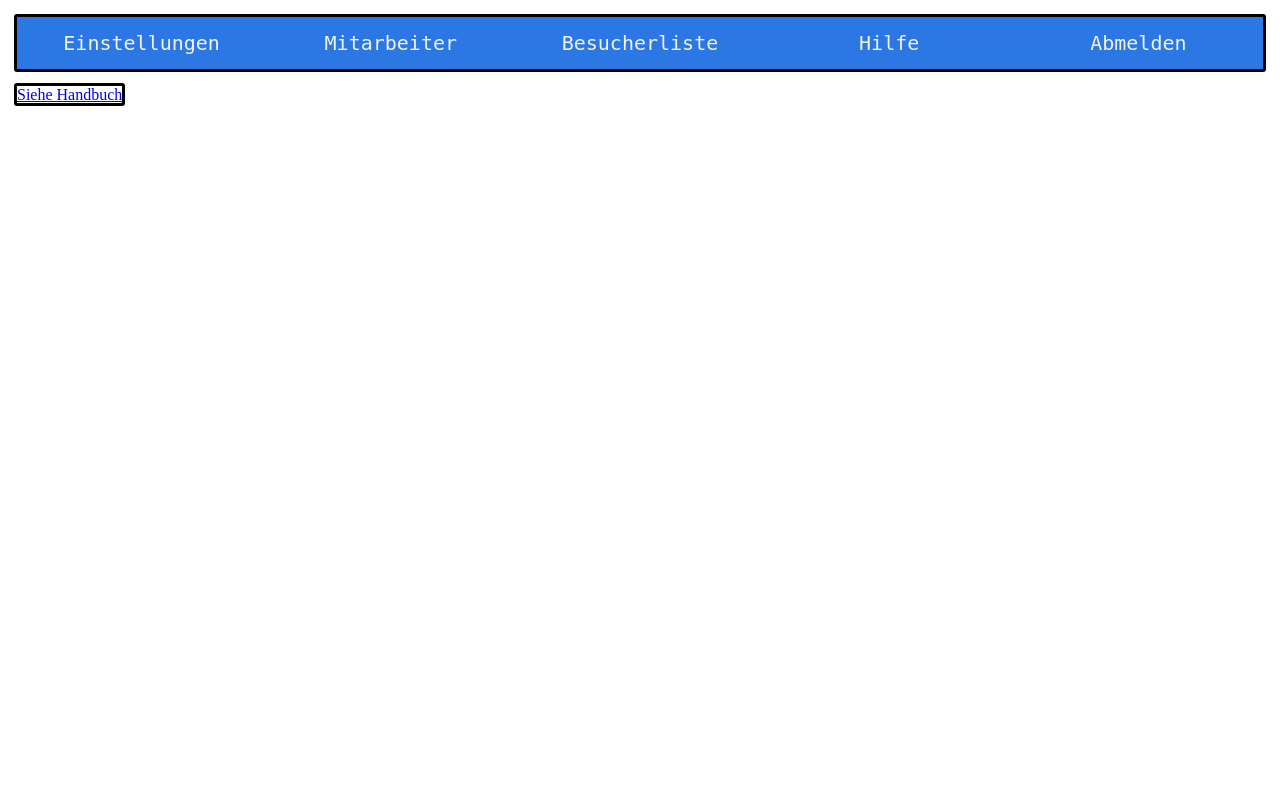
After one commit to manuelll5/visitor4u, a PHP site: page /help.php in a window 1280 px wide. The commit adds this page. Run offline with PHP 8.4, Linux system fonts and the light colour scheme.

Commit message:
Diverse Änderungen help.php, navbar.php FERTIG employee.php, help.php, logout.php, settings.php, visitorList.php HINZUGEFÜGT

```diff
--- /dev/null
+++ b/css/help.css
@@ -0,0 +1,15 @@
+@charset "UTF-8";
+/*CSS Dokument*/
+
+/*########################## HTML TAG #################################*/
+body, html {margin: 0; padding: 0; width: 100%; height: 100%;  overflow: hidden;}
+/*########################## HTML TAG #################################*/
+
+object {
+  overflow: hidden;
+  margin-left: 14px;
+  width: calc(100% - 35px);
+  height: calc(100% - 100px);
+  border-style: solid;
+  border-radius: 3px;
+}
--- /dev/null
+++ b/css/navbar.css
@@ -0,0 +1,100 @@
+@charset "UTF-8";
+
+/*################### HTML TAG #######################*/
+body, html {margin: 0; padding: 0; width: 100%; height: 100%;  overflow: hidden;}
+/*################### HTML TAG #######################*/
+
+.topnav {
+  overflow: hidden;
+  background-color: #2b78e4;
+  font-family: monospace;
+  margin: 14px 14px 14px 14px;
+  border-style: solid;
+  border-radius: 3px;
+}
+
+.topnav a {
+  float: left;
+  display: block;
+  color: #f2f2f2;
+  text-align: center;
+  padding: 14px 0px;
+  text-decoration: none;
+  font-size: 20px;
+  width: 20%;
+}
+
+.topnav .container {
+  display: none;
+  padding-left: 14px;
+}
+
+.bar1, .bar2, .bar3 {
+  width: 35px;
+  height: 5px;
+  background-color: #ddd;
+  margin: 6px 0;
+  transition: 0.4s;
+}
+
+.change .bar1 {
+  -webkit-transform: rotate(-45deg) translate(-9px, 6px);
+  transform: rotate(-45deg) translate(-9px, 6px);
+}
+
+.change .bar2 {opacity: 0;}
+
+.change .bar3 {
+  -webkit-transform: rotate(45deg) translate(-8px, -8px);
+  transform: rotate(45deg) translate(-8px, -8px);
+}
+
+.sidenav {
+    margin: 70px 0px 0px 14px;
+    height: calc(100% - 80px);
+    width: 0;
+    position: fixed;
+    z-index: 1;
+    top: 0;
+    left: 0;
+    background-color: #111;
+    overflow-x: hidden;
+    transition: 0.5s;
+    opacity: 0.8;
+    font-family: monospace;
+    border-radius: 3px;
+}
+
+.sidenav a {
+  padding: 8px 8px 8px 32px;
+  text-decoration: none;
+  font-size: 25px;
+  color: #818181;
+  display: block;
+  transition: 0.3s;
+}
+
+.sidenav .closebtn {
+  position: absolute;
+  top: 0;
+  right: 25px;
+  font-size: 36px;
+  margin-left: 50px;
+}
+
+@media screen and (max-width: 800px) {
+  .topnav a {padding: 6px 0px 6px 14px;}
+  .topnav a:not(:last-child) {display: none;}
+  .topnav a.container {
+    float: left;
+    display: block;
+  }
+}
+
+@media screen and (min-width: 801px) {
+  .sidenav{display: none;}
+  .topnav a:hover {
+    background-color:#f2f2f2;
+    color: black;
+  }
+}
--- /dev/null
+++ b/help.php
@@ -0,0 +1,20 @@
+<!DOCTYPE html>
+<html>
+  <head>
+    <meta charset="utf-8">
+    <link rel="stylesheet" href="css/help.css">
+    <title>Visitor4U - Hilfe</title>
+  </head>
+  <header>
+    <?php
+      include "navbar.php";
+      ?>
+  </header>
+  <body>
+    <?php // TODO: Handbuch einfügen ?>
+    <object data="sonstiges/test.pdf" type="application/pdf">
+        <?php // TODO: Test link entfernen und richtigen hinzufügen ?>
+        <a href="https://www.google.de/webhp?tab=rw">Siehe Handbuch</a>
+    </object>
+  </body>
+</html>
--- a/index.php
+++ b/index.php
@@ -15,10 +15,10 @@
     // TODO: Join Infos erarbeiten
     $sql = "SELECT user.username, user.password, user.privileges, user.lastname, company.companyName, settings.set_color, settings.set_bg_color, company.idCompany
       FROM user
-      right JOIN company
+      RIGHT JOIN company
       ON
       user.company_idCompany = company.idCompany
-      left JOIN settings
+      LEFT JOIN settings
       ON
       settings.company_idCompany = company.idCompany
       WHERE user.username='" . $username . "' ";
@@ -27,7 +27,7 @@
 
     $result = $pdo->query($sql)->fetch();
     // TODO: Passwort in datenbank noch hashen und härten!!!
-    // $password = hash("sha256", $password);
+    $password = hash("sha256", $password);
 
     if($username == $result['username'] and $password == $result['password']) {
       $_SESSION['username'] = $username;
--- a/navbar.php
+++ b/navbar.php
@@ -3,16 +3,16 @@
   <head>
     <meta charset="utf-8">
     <meta name="viewport" content="width=device-width, initial-scale=1">
-    <link rel="stylesheet" href="css/style.css">
+    <link rel="stylesheet" href="css/navbar.css">
     <script src="js/navbar.js"></script>
   </head>
   <body>
       <div class="topnav">
-        <a href="#einstellungen">Einstellungen</a>
-        <a href="#mitarbeiter">Mitarbeiter</a>
-        <a href="#besucherliste">Besucherliste</a>
-        <a href="#hilfe">Hilfe</a>
-        <a href="#abmelden">Abmelden</a>
+        <a href="settings.php">Einstellungen</a>
+        <a href="employee.php">Mitarbeiter</a>
+        <a href="visitorList.php">Besucherliste</a>
+        <a href="help.php">Hilfe</a>
+        <a href="logout.php">Abmelden</a>
         <a
           <div class="container" onclick="myFunction(this)">
             <div class="bar1"></div>
@@ -21,11 +21,11 @@
           </div>
 
           <div id="mySidenav" class="sidenav">
-            <a href="#einstellungen">Einstellungen</a>
-            <a href="#mitarbeiter">Mitarbeiter/innen</a>
-            <a href="#besucherliste">Besucherliste</a>
-            <a href="#hilfe">Hilfe</a>
-            <a href="#abmelden">Abmelden</a>
+            <a href="settings.php">Einstellungen</a>
+            <a href="employee.php">Mitarbeiter</a>
+            <a href="visitorList.php">Besucherliste</a>
+            <a href="help.php">Hilfe</a>
+            <a href="logout.php">Abmelden</a>
           </div>
         </a>
       </div>
```
Also changed, not shown: css/style.css (deleted, +0 -89 lines), employee.php (added, +15 -0 lines), logout.php (added, +20 -0 lines), settings.php (added, +15 -0 lines), test.php (+11 -120 lines), visitorList.php (added, +15 -0 lines), sonstiges/README.md (renamed from README.md), sonstiges/V4U.sql (renamed from V4U.sql), sonstiges/daten.sql (renamed from daten.sql), terminal/logout.php (deleted), 7 other files.
